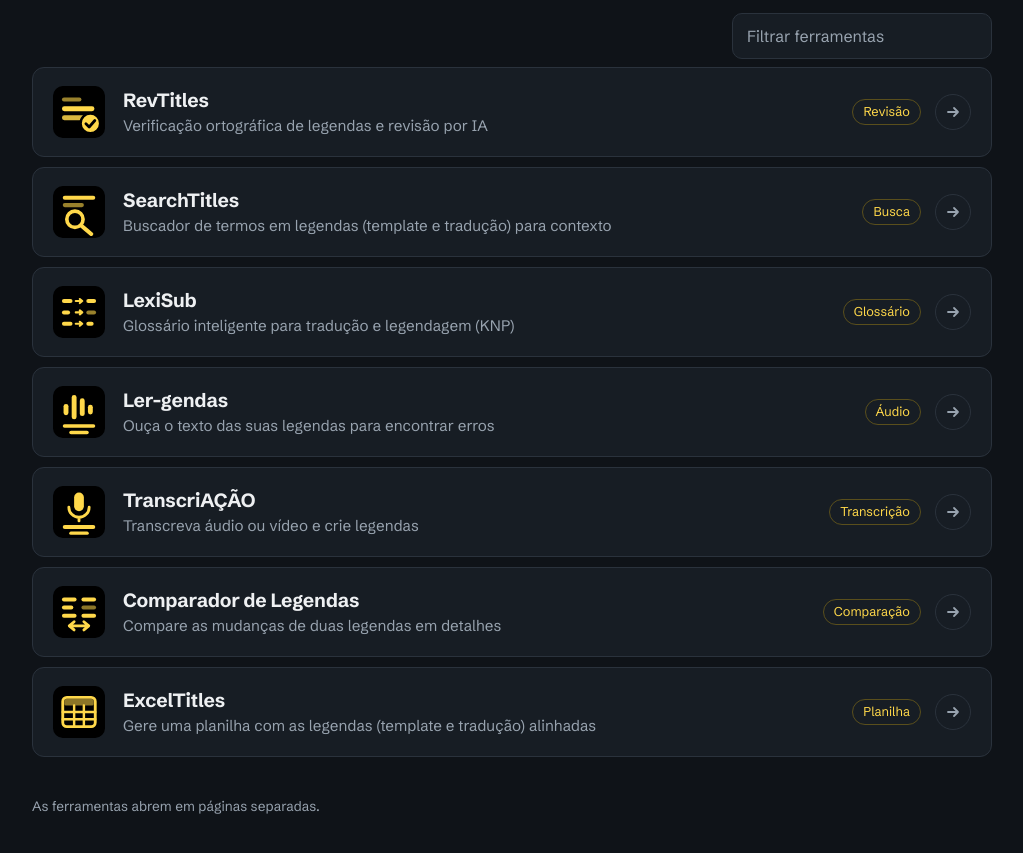
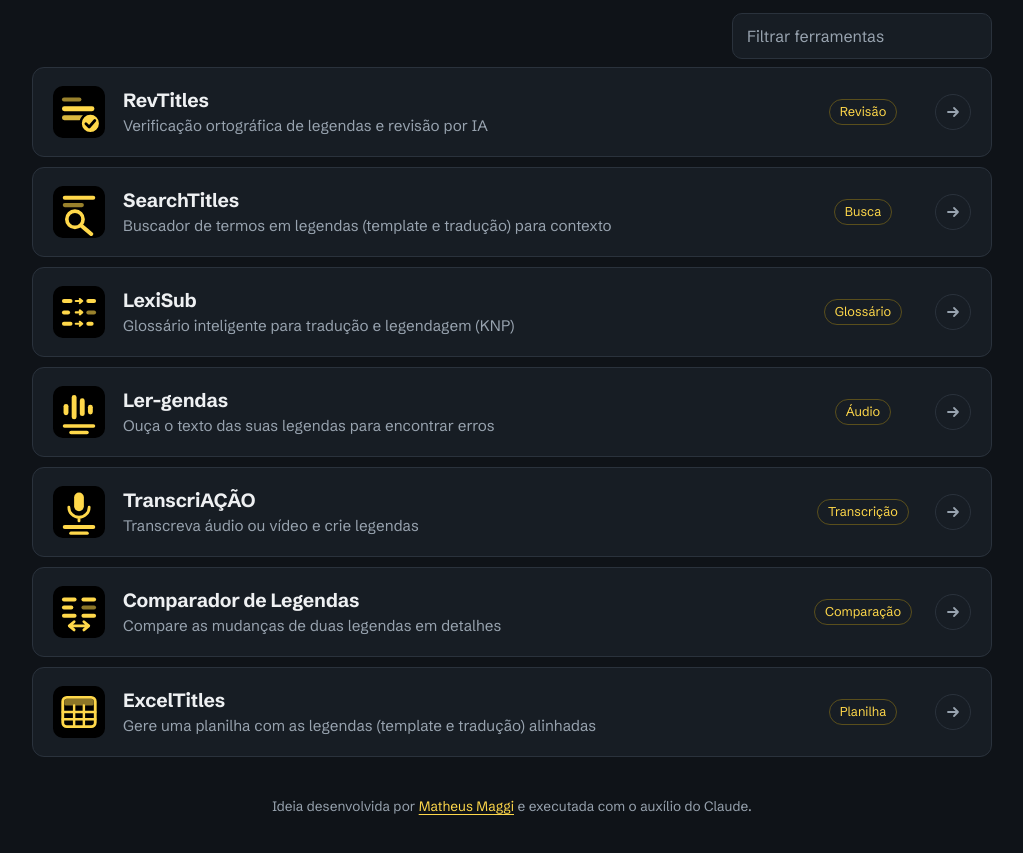
Before and after one commit to matmaggi/subtools, a plain HTML site: page index.html in a window 1280 px wide. Shown: the part 279-1132 px from the top of the page, without its empty margins (128-1151 px from the left). Drawn offline with Linux system fonts and the light colour scheme.

Commit message:
Update index.html

```diff
--- a/index.html
+++ b/index.html
@@ -77,7 +77,7 @@ body{
 .desc{color:var(--muted);font-size:.95rem}
 .tag{
   font-size:.8rem;color:var(--sub);border:1px solid #5a4f1c;
-  padding:2px 10px;border-radius:999px;white-space:nowrap;justify-self:end;
+  padding:2px 10px;border-radius:999px;white-space:nowrap;justify-self:center;
 }
 .tool .info{min-width:0}
 .go{
@@ -86,16 +86,19 @@ body{
   color:var(--muted);transition:transform .15s,color .15s,border-color .15s;
 }
 .tool:hover .go{color:var(--sub);border-color:var(--sub);transform:translateX(3px)}
-.side{display:flex;align-items:center;gap:14px}
+.side{display:grid;grid-template-columns:116px 36px;align-items:center;gap:14px}
 .empty{color:var(--muted);padding:24px 4px}
-footer{margin-top:40px;color:var(--muted);font-size:.85rem}
+footer{margin-top:40px;color:var(--muted);font-size:.85rem;text-align:center}
+footer a{color:var(--sub);text-decoration:underline;text-underline-offset:3px}
+footer a:hover{text-decoration-thickness:2px}
+footer a:focus-visible{outline:2px solid var(--sub);outline-offset:3px;border-radius:2px}
 
 @media (max-width:560px){
   .tool{grid-template-columns:44px 1fr;padding:16px}
   .mark{width:44px;height:44px}
   .hero{grid-template-columns:1fr}
   .art{display:none}
-  .side{grid-column:1 / -1;justify-content:space-between}
+  .side{grid-column:1 / -1;grid-template-columns:1fr 36px}
 }
 @media (prefers-reduced-motion:reduce){
   .tool,.go{transition:none}
@@ -138,7 +141,7 @@ footer{margin-top:40px;color:var(--muted);font-size:.85rem}
   <ul class="tools" id="list"></ul>
   <p class="empty" id="empty" hidden>Nenhuma ferramenta encontrada. Tente outro termo.</p>
 
-  <footer>As ferramentas abrem em páginas separadas.</footer>
+  <footer>Ideia desenvolvida por <a href="https://www.matheusmaggi.com/" target="_blank" rel="noopener">Matheus Maggi</a> e executada com o auxílio do Claude.</footer>
 </main>
 
 <script>
@@ -212,7 +215,7 @@ const esc = s => s.replace(/[&<>"]/g, c => ({"&":"&amp;","<":"&lt;",">":"&gt;",'
 function render(items){
   list.innerHTML = items.map(t => `
     <li>
-      <a class="tool" href="${esc(t.url)}" rel="noopener">
+      <a class="tool" href="${esc(t.url)}" target="_blank" rel="noopener">
         <div class="mark" aria-hidden="true">${LOGOS[t.name] || esc(initials(t.name))}</div>
         <div class="info">
           <div class="name">${esc(t.name)}</div>
```
